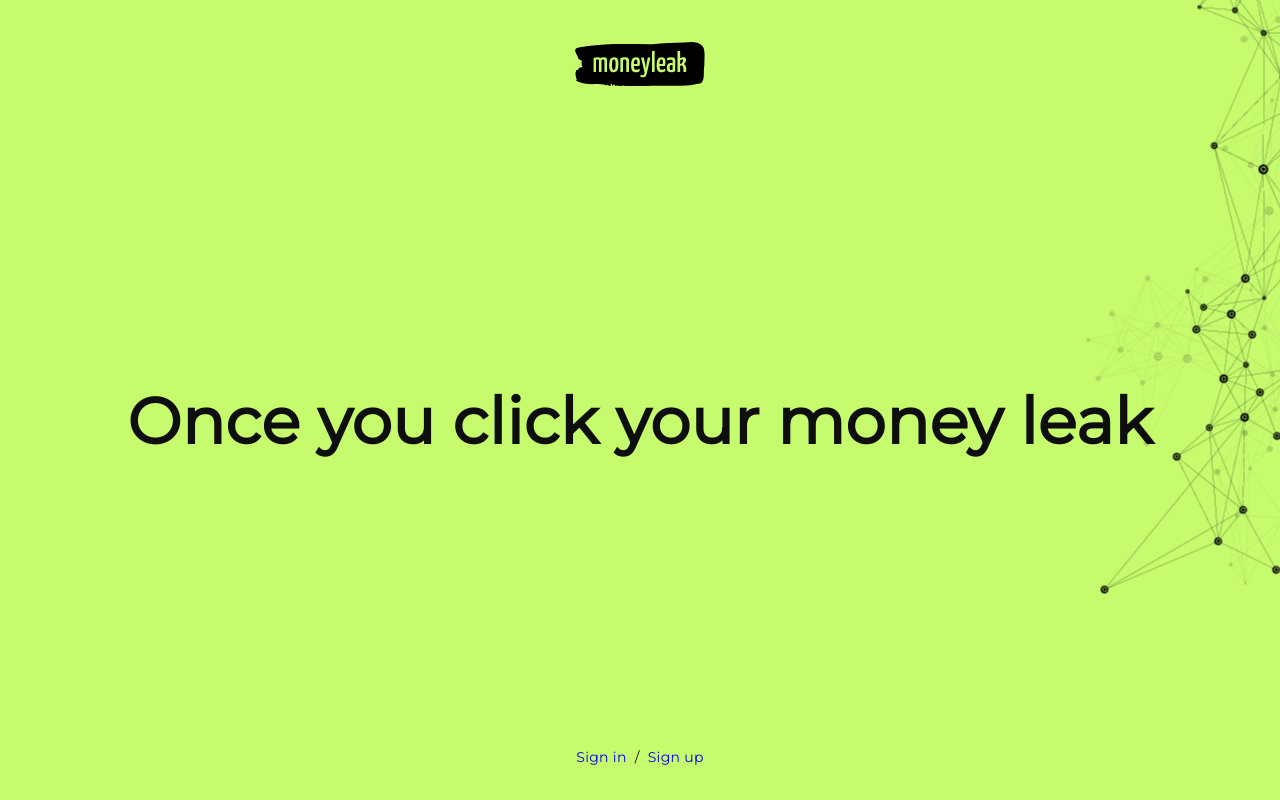
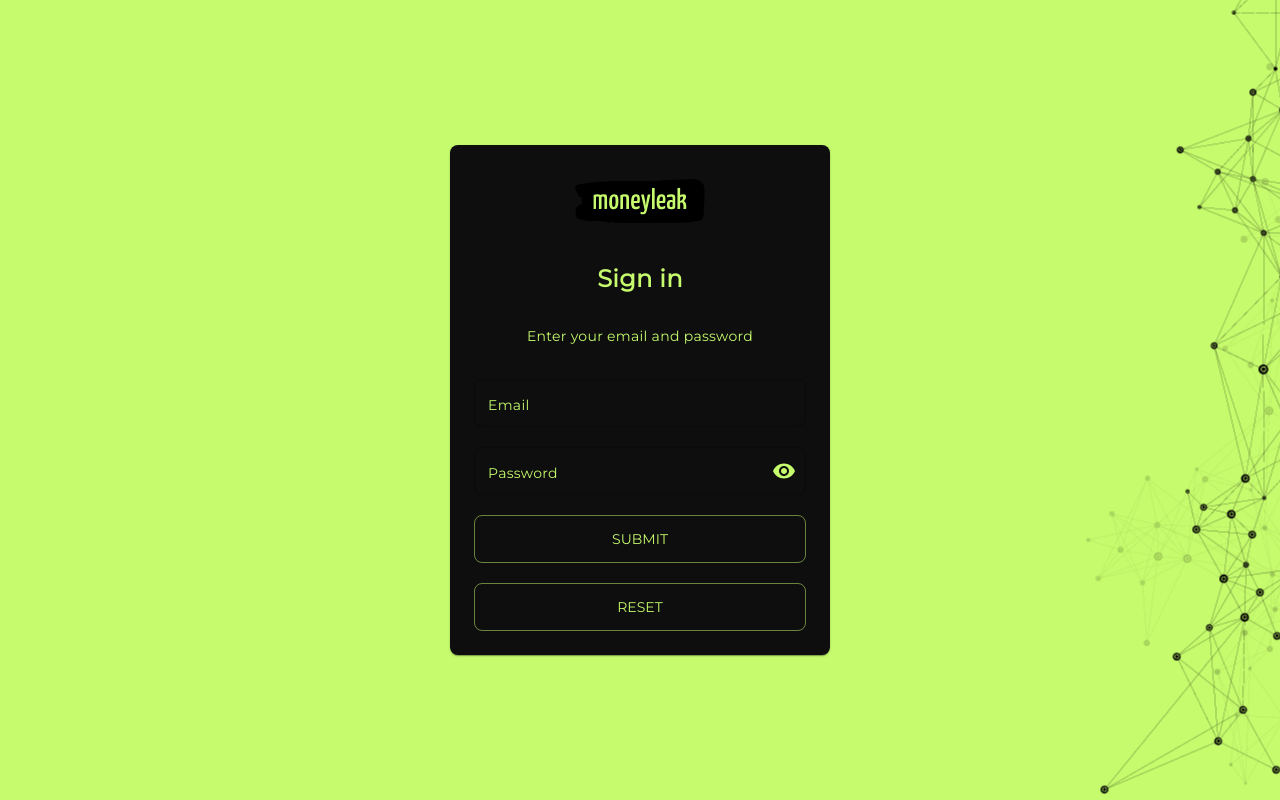
Before and after one commit to romafanasiev/moneyleak, a React (Create React App) app: page /sign_in in a window 1280 px wide. Built offline with nearby package versions, Linux system fonts and the light colour scheme.

Commit message:
add sign in form

```diff
--- a/package.json
+++ b/package.json
@@ -5,6 +5,7 @@
   "dependencies": {
     "@emotion/react": "^11.10.4",
     "@emotion/styled": "^11.10.4",
+    "@hookform/resolvers": "^2.9.8",
     "@mui/icons-material": "^5.10.6",
     "@mui/material": "^5.10.8",
     "@reduxjs/toolkit": "^1.8.5",
@@ -26,7 +27,8 @@
     "react-scripts": "5.0.1",
     "redux-persist": "^6.0.0",
     "sass": "^1.55.0",
-    "web-vitals": "^2.1.4"
+    "web-vitals": "^2.1.4",
+    "yup": "^0.32.11"
   },
   "scripts": {
     "start": "react-scripts start",
--- a/src/App.tsx
+++ b/src/App.tsx
@@ -3,6 +3,8 @@ import { createTheme, CssBaseline, ThemeProvider } from '@mui/material';
 import { Route, Routes } from 'react-router-dom';
 import Montserrat from './assets/fonts/montserrat.ttf';
 import HomePage from './routes/home/home-page.component';
+import Navigation from './components/navigation/navigation.component';
+import SignInPage from './routes/sign-in/sign-in.component';
 
 const theme = createTheme({
   palette: {
@@ -65,6 +67,30 @@ const theme = createTheme({
         },
       `,
     },
+    MuiPaper: {
+      styleOverrides: {
+        root: {
+          borderRadius: '8px',
+        },
+      },
+    },
+    MuiButton: {
+      styleOverrides: {
+        root: {
+          height: '48px',
+          borderRadius: '8px',
+        },
+      },
+    },
+    MuiOutlinedInput: {
+      styleOverrides: {
+        root: {
+          height: '48px',
+          borderRadius: '8px',
+          color: 'primary',
+        },
+      },
+    },
   },
 });
 
@@ -74,6 +100,8 @@ const App = function App() {
       <CssBaseline />
       <Routes>
         <Route path="/" element={<HomePage />} />
+        <Route path="outlay" element={<Navigation />} />
+        <Route path="sign_in" element={<SignInPage />} />
         <Route path="*" element={<HomePage />} />
       </Routes>
     </ThemeProvider>
--- /dev/null
+++ b/src/components/form-button/form-button.component.tsx
@@ -0,0 +1,17 @@
+import { Button } from '@mui/material';
+import React from 'react';
+
+type Props = {
+  text: string;
+  onClick: () => void;
+};
+
+const FormButton: React.FC<Props> = function FormButton({ onClick, text }) {
+  return (
+    <Button onClick={onClick} color="primary" variant="outlined" fullWidth>
+      {text}
+    </Button>
+  );
+};
+
+export default FormButton;
--- /dev/null
+++ b/src/components/form/form.component.tsx
@@ -0,0 +1,44 @@
+import React from 'react';
+import { useForm } from 'react-hook-form';
+import { yupResolver } from '@hookform/resolvers/yup';
+import { Stack } from '@mui/material';
+import { TextInput } from '../text-input/text-input.component';
+import validationSchema from '../../utils/validation/validation-schema';
+import FormButton from '../form-button/form-button.component';
+
+type Props = {
+  onSubmit: (data: any) => void;
+  types: string[];
+};
+
+const Form: React.FC<Props> = function Form({ onSubmit, types }) {
+  const {
+    handleSubmit,
+    reset,
+    control,
+    formState: { errors },
+  } = useForm({
+    resolver: yupResolver(validationSchema),
+  });
+
+  console.log(errors);
+
+  return (
+    <Stack component="form" gap="20px" sx={{ width: '100%' }}>
+      {types.map((type) => {
+        return (
+          <TextInput
+            name={type}
+            control={control}
+            label={`${type.charAt(0).toUpperCase()}${type.slice(1)}`}
+            key={type}
+          />
+        );
+      })}
+      <FormButton text="Submit" onClick={handleSubmit(onSubmit)} />
+      <FormButton text="Reset" onClick={() => reset()} />
+    </Stack>
+  );
+};
+
+export default Form;
--- /dev/null
+++ b/src/components/log-in-container/log-in-container.tsx
@@ -0,0 +1,46 @@
+import React from 'react';
+import { Box } from '@mui/material';
+import background from '../../assets/background.png';
+
+type Props = {
+  children: React.ReactNode;
+};
+
+const LogInContainer: React.FC<Props> = function LogInContainer({ children }) {
+  return (
+    <Box
+      sx={{
+        position: 'relative',
+
+        display: 'flex',
+        flexDirection: 'column',
+        justifyContent: 'space-between',
+        alignItems: 'center',
+
+        padding: 3,
+
+        minHeight: '100vh',
+
+        backgroundColor: 'primary.main',
+        overflow: 'hidden',
+        '&::after': {
+          content: '""',
+          position: 'absolute',
+          top: '200px',
+          right: '-400px',
+
+          display: 'block',
+          width: '812px',
+          height: '375px',
+
+          backgroundImage: `url(${background})`,
+          transform: 'rotate(270deg)',
+        },
+      }}
+    >
+      {children}
+    </Box>
+  );
+};
+
+export default LogInContainer;
--- /dev/null
+++ b/src/components/navigation/navigation.component.tsx
@@ -0,0 +1,34 @@
+import React from 'react';
+import { AppBar, Toolbar, IconButton, Stack } from '@mui/material';
+import { Outlet } from 'react-router-dom';
+import MenuIcon from '@mui/icons-material/Menu';
+import Logo from '../logo/logo.component';
+
+const Navigation: React.FC = function Navigation() {
+  return (
+    <>
+      <AppBar position="static" color="secondary">
+        <Toolbar>
+          <Stack
+            direction="row"
+            justifyContent="space-between"
+            sx={{ width: '100%' }}
+          >
+            <IconButton
+              size="large"
+              edge="start"
+              color="inherit"
+              aria-label="menu"
+            >
+              <MenuIcon />
+            </IconButton>
+            <Logo />
+          </Stack>
+        </Toolbar>
+      </AppBar>
+      <Outlet />
+    </>
+  );
+};
+
+export default Navigation;
--- /dev/null
+++ b/src/components/text-input/text-input.component.tsx
@@ -0,0 +1,65 @@
+import React, { useState } from 'react';
+import { IconButton, InputAdornment, TextField } from '@mui/material';
+import { Control, Controller, FieldValues } from 'react-hook-form';
+import { Visibility, VisibilityOff } from '@mui/icons-material';
+
+type Props = {
+  name: string;
+  control: Control<FieldValues, any>;
+  label: string;
+};
+
+export const TextInput: React.FC<Props> = function TextInput({
+  name,
+  control,
+  label,
+}) {
+  const [visibility, setVisibility] = useState(false);
+  let fieldType = 'text';
+
+  if (name === 'password') {
+    fieldType = visibility ? 'text' : 'password';
+  }
+
+  return (
+    <Controller
+      name={name}
+      control={control}
+      defaultValue=""
+      render={({ field: { onChange, value } }) => (
+        <TextField
+          onChange={onChange}
+          value={value}
+          label={label}
+          type={fieldType}
+          fullWidth
+          InputLabelProps={{ sx: { color: 'primary.main' } }}
+          InputProps={
+            name === 'password'
+              ? {
+                  sx: { color: 'primary.main' },
+                  endAdornment: (
+                    <InputAdornment position="end">
+                      <IconButton
+                        aria-label="toggle password visibility"
+                        onClick={() => setVisibility(!visibility)}
+                        edge="end"
+                      >
+                        {visibility ? (
+                          <VisibilityOff color="primary" />
+                        ) : (
+                          <Visibility color="primary" />
+                        )}
+                      </IconButton>
+                    </InputAdornment>
+                  ),
+                }
+              : { sx: { color: 'primary.main' } }
+          }
+        />
+      )}
+    />
+  );
+};
+
+export default TextInput;
--- a/src/index.scss
+++ b/src/index.scss
@@ -1,3 +1,7 @@
 .link {
   text-decoration: none;
+
+  &__main-page {
+    font-weight: 700;
+  }
 }
--- a/src/routes/home/home-page.component.tsx
+++ b/src/routes/home/home-page.component.tsx
@@ -1,52 +1,26 @@
 import React from 'react';
-import { Typography, Box, Stack } from '@mui/material';
+import { Typography, Stack } from '@mui/material';
 import { Link } from 'react-router-dom';
 import Logo from '../../components/logo/logo.component';
-import background from '../../assets/background.png';
+import LogInContainer from '../../components/log-in-container/log-in-container';
 
 const HomePage = function HomePage() {
   return (
-    <Box
-      sx={{
-        minHeight: '100vh',
-        position: 'relative',
-        backgroundColor: 'primary.main',
-        overflow: 'hidden',
-        '&::after': {
-          content: '""',
-          position: 'absolute',
-          right: '-400px',
-          display: 'block',
-          width: '812px',
-          height: '375px',
-          top: '0',
-          backgroundImage: `url(${background})`,
-          backgroundRepeat: 'no-repeat',
-          transform: 'rotate(270deg)',
-        },
-      }}
-    >
-      <Stack
-        direction="column"
-        justifyContent="space-between"
-        alignItems="center"
-        sx={{ padding: 4, minHeight: '100vh' }}
-      >
+    <LogInContainer>
       <Logo />
       <Typography variant="h1" sx={{ mt: 4 }}>
         Once you click your money leak
       </Typography>
       <Stack direction="row" spacing={1} sx={{ mt: 4 }}>
-          <Link to="/sign-in" className="link">
+        <Link to="sign_in" className="link link__main-page">
           Sign in
         </Link>
-          <Typography>/</Typography>
-          <Link to="/sign-up" className="link">
+        <Typography sx={{ fontWeight: '700' }}>/</Typography>
+        <Link to="sign_up" className="link link__main-page">
           Sign up
         </Link>
       </Stack>
-      </Stack>
-    </Box>
+    </LogInContainer>
   );
 };
 
--- /dev/null
+++ b/src/routes/sign-in/sign-in.component.tsx
@@ -0,0 +1,46 @@
+import React from 'react';
+import { Paper, Typography } from '@mui/material';
+import LogInContainer from '../../components/log-in-container/log-in-container';
+import Logo from '../../components/logo/logo.component';
+import Form from '../../components/form/form.component';
+
+// const initialState = {
+//   textInput: '123',
+// };
+
+const SignInPage = function SignInPage() {
+  // eslint-disable-next-line @typescript-eslint/no-unused-vars
+  // const methods = useForm({ defaultValues: initialState });
+
+  const onSubmit = (data: any) => console.log(data);
+
+  return (
+    <LogInContainer>
+      <Paper
+        sx={{
+          display: 'flex',
+          flexDirection: 'column',
+          justifyContent: 'center',
+          alignItems: 'center',
+          gap: '32px',
+
+          margin: 'auto',
+          padding: 3,
+
+          width: { xs: '270px', sm: '380px' },
+
+          textAlign: 'center',
+        }}
+      >
+        <Logo />
+        <Typography variant="h2" color="primary">
+          Sign in
+        </Typography>
+        <Typography color="primary">Enter your email and password</Typography>
+        <Form onSubmit={onSubmit} types={['email', 'password']} />
+      </Paper>
+    </LogInContainer>
+  );
+};
+
+export default SignInPage;
--- /dev/null
+++ b/src/utils/validation/validation-schema.js
@@ -0,0 +1,13 @@
+import * as yup from 'yup';
+
+const validationSchema = yup
+  .object({
+    email: yup.string().email('Invalid email').required('Required email'),
+    password: yup
+      .string()
+      .required('Required password')
+      .min(6, 'Must be minimum 6 characters length'),
+  })
+  .required();
+
+export default validationSchema;
```
Also changed, not shown: 1 other file (tests, documents, lock files or other folders). Lines whose indentation alone changed are shown as unchanged.
